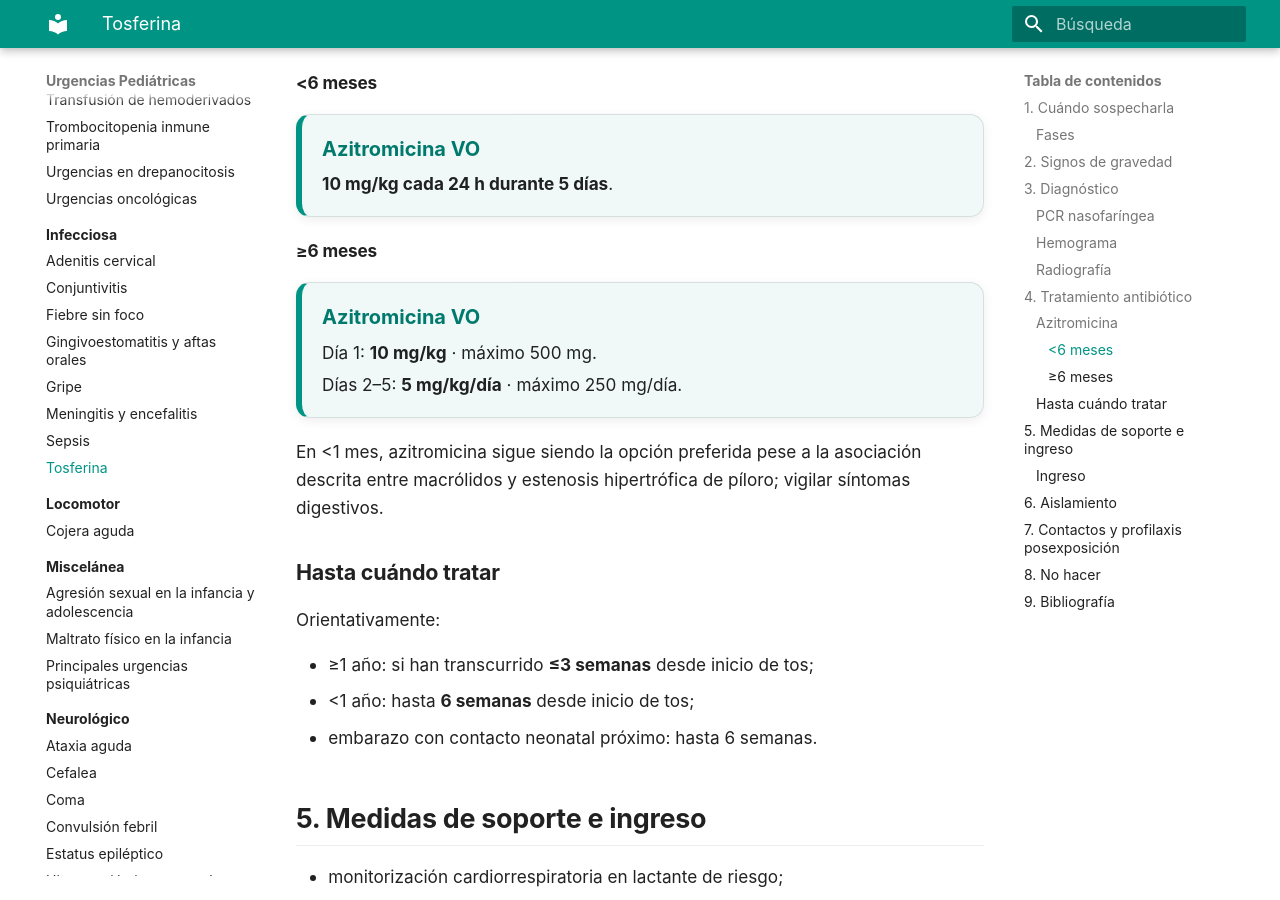
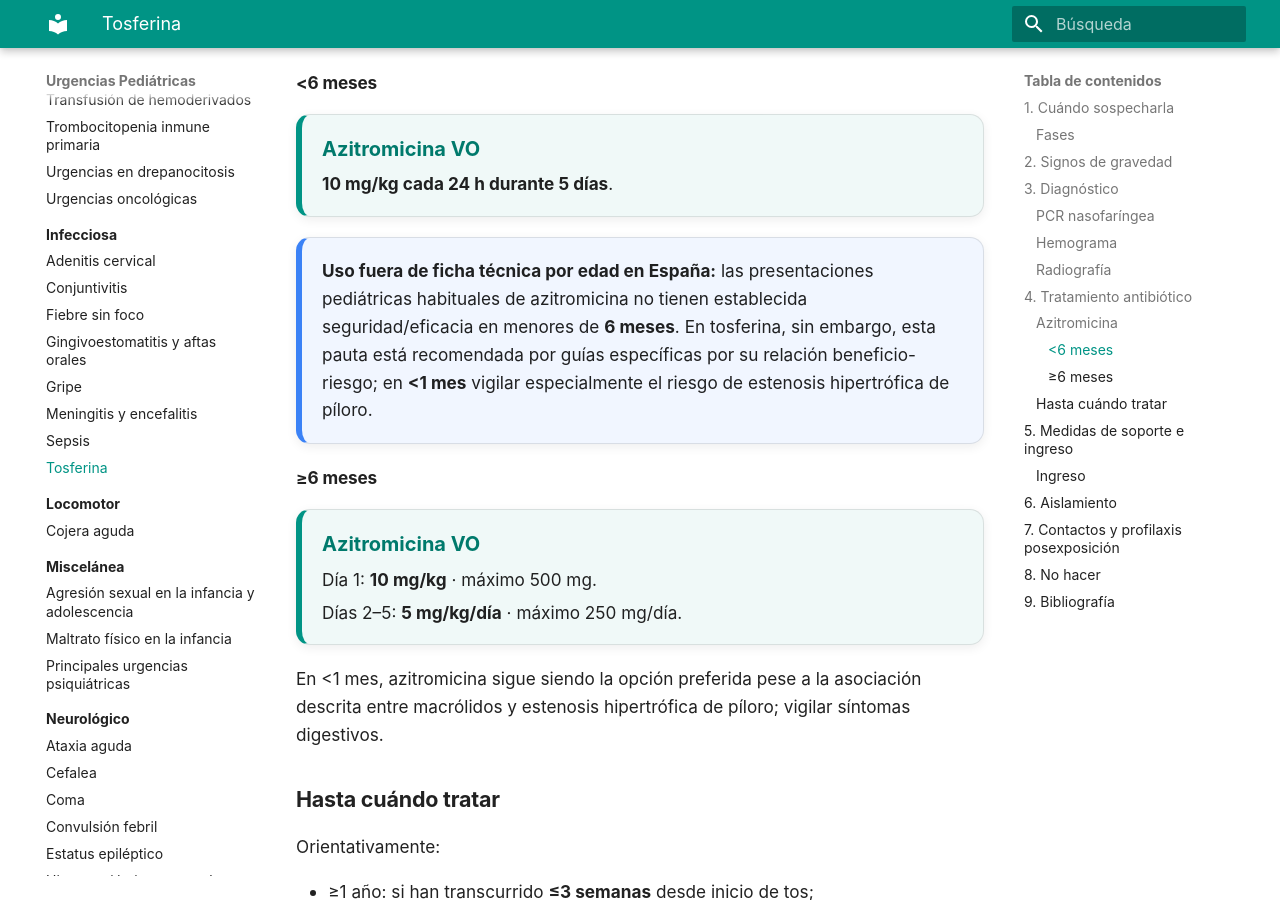
Before and after one commit to gonzaloares/urgencias-pediatricas, an MkDocs documentation site: the page built from docs/infeccioso/tosferina.md, in a window 1280 px wide and 900 px high, scrolled down 2663 px. Built offline with MkDocs 1.6.1 and Material for MkDocs 9.7.7, drawn with Linux system fonts in a browser that asks for light colours; some of the changed text lies outside the part shown.

Commit message:
Marca azitromicina off-label en lactantes con tosferina

```diff
--- a/docs/infeccioso/tosferina.md
+++ b/docs/infeccioso/tosferina.md
@@ -97,6 +97,10 @@ Solo si:
   <span><b>10 mg/kg cada 24 h durante 5 días</b>.</span>
 </div>
 
+<div class="clinical-card clinical-card-note">
+  <strong>Uso fuera de ficha técnica por edad en España:</strong> las presentaciones pediátricas habituales de azitromicina no tienen establecida seguridad/eficacia en menores de <b>6 meses</b>. En tosferina, sin embargo, esta pauta está recomendada por guías específicas por su relación beneficio-riesgo; en <b>&lt;1 mes</b> vigilar especialmente el riesgo de estenosis hipertrófica de píloro.
+</div>
+
 #### ≥6 meses
 
 <div class="dose-card">
@@ -176,3 +180,4 @@ Revisar y completar vacunación, pero recordar que la vacuna **no sustituye** la
 
 1. Centers for Disease Control and Prevention. **Treatment of Pertussis.** Actualización 2025. [Guía](https://www.cdc.gov/pertussis/hcp/clinical-care/index.html)
 2. Asociación Española de Pediatría / SEIP. **Protocolos de Infectología Pediátrica.** 2023. [Protocolos](https://www.aeped.es/publicaciones/protocolos/protocolos-infectologia-pediatrica)
+3. Agencia Española de Medicamentos y Productos Sanitarios (AEMPS). **Azitromicina suspensión oral: ficha técnica.** [CIMA](https://cima.aemps.es/cima/dochtml/ft/71180/FichaTecnica_71180.html)
```
